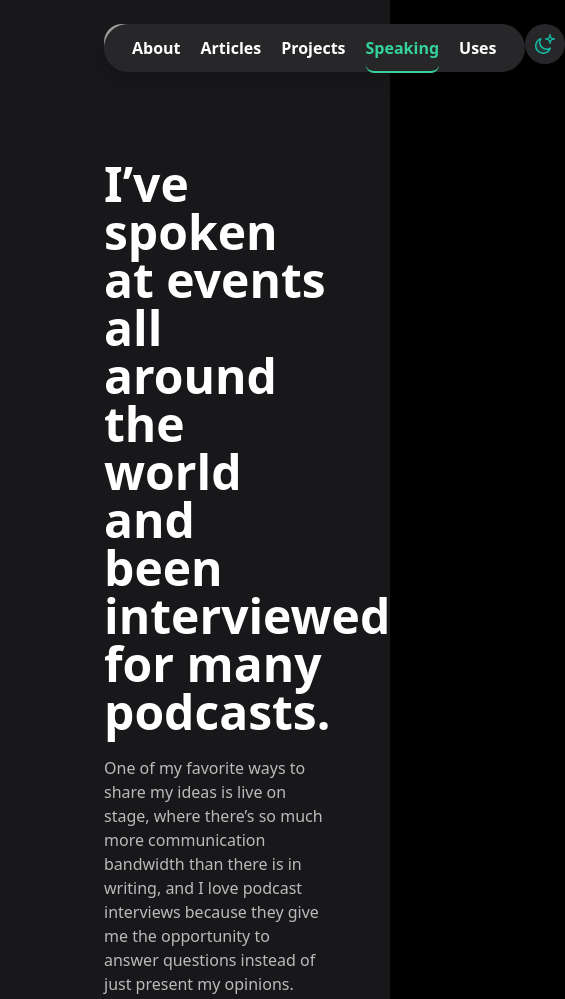
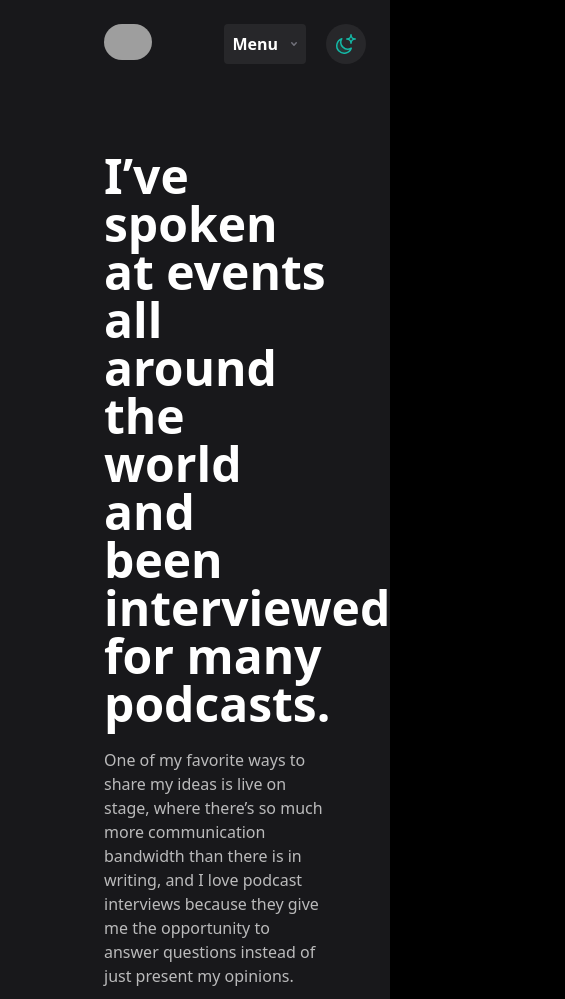
Before and after one commit to BerkantKazangirler/tailwind-spotlight-template, a website: page pages/speaking.html in a window 390 px wide. Shown: the top 999 px of the page, 565 px wide, since content can reach past the window. Drawn offline with Linux system fonts and the light colour scheme; grey boxes are pictures that could not be loaded.

Commit message:
feat: responsive progress

```diff
--- a/js/main.js
+++ b/js/main.js
@@ -1,24 +1,24 @@
 const themebutton = document.querySelector('#themebutton');
 const html = document.querySelector("html");
-var test = 0
+var themevalue = 0
 
 themebutton.addEventListener('click', (e) => {
   if(html.classList.value == "") {
-    console.log("test")
+    console.log("themevalue")
     html.classList.toggle("dark");
-    test = 1;
+    themevalue = 1;
     setStorage()
   } else {
     html.classList.remove("dark");
-    test = 0;
+    themevalue = 0;
     setStorage()
   }
 })
 
 const loadtheme = () => {
-  if(test == 0) {
+  if(themevalue == 0) {
     html.classList.remove("dark");
-  } else if(test == 1) {
+  } else if(themevalue == 1) {
     html.classList.toggle("dark");
   } else {
     html.classList.remove("dark");
@@ -26,13 +26,13 @@ const loadtheme = () => {
 }
 
 const setStorage = () => {
-  window.localStorage.setItem("theme-value", JSON.stringify(test))
+  window.localStorage.setItem("theme-value", JSON.stringify(themevalue))
 }
 
 const getStore = () => {
   const d = JSON.parse(window.localStorage.getItem("theme-value"))
   console.log("Log " + d)
-  test = d === null ? [] : d
+  themevalue = d === null ? [] : d
   loadtheme();
 }
 
--- a/pages/speaking.html
+++ b/pages/speaking.html
@@ -16,7 +16,7 @@
             src="https://spotlight.tailwindui.com/_next/image?url=%2F_next%2Fstatic%2Fmedia%2Favatar.51a13c67.jpg&w=64&q=75"
             class="rounded-full w-12 ml-20 top-4"></a>
         <ul
-        class="list-none shadow-lg bg-zinc-800 dark:bg-zinc-100 font-semibold dark:text-black flex flex-row max-w-120 w-50 pl-7 pr-7 pt-3 pb-3 rounded-full gap-5 text-white">
+          class="list-none shadow-lg bg-zinc-800 dark:bg-zinc-100 font-semibold dark:text-black hidden md:flex flex-row max-w-120 w-50 pl-7 pr-7 pt-3 pb-3 rounded-full gap-5 text-white">
           <li><a class="hover:text-emerald-400 transition-all" href="about.html">About</a></li>
           <li><a class="hover:text-emerald-400 transition-all" href="articles.html">Articles</a></li>
           <li><a class="hover:text-emerald-400 transition-al" href="projects.html">Projects</a></li>
@@ -25,7 +25,20 @@
               href="speaking.html">Speaking</a></li>
           <li><a class="hover:text-emerald-400 transition-all" href="uses.html">Uses</a></li>
         </ul>
-        <button class="flex relative h-max p-2 rounded-full bg-zinc-800 dark:bg-zinc-100 hover:border border-zinc-400 border-opacity-50 w-max" id="themebutton">
+        <div>
+          <div class="flex gap-5">
+            <button
+              class="flex flex-row visible md:hidden bg-zinc-800 dark:bg-zinc-100 hover:border border-zinc-400 border-opacity-50 p-2 rounded font-semibold text-white dark:text-black">
+              Menu
+              <svg viewBox="0 0 8 6" aria-hidden="true"
+                class="ml-3 h-full w-2 stroke-zinc-500 group-hover:stroke-zinc-700 dark:group-hover:stroke-zinc-400">
+                <path d="M1.75 1.75 4 4.25l2.25-2.5" fill="none" stroke-width="1.5" stroke-linecap="round"
+                  stroke-linejoin="round"></path>
+              </svg>
+            </button>
+            <button
+              class="flex relative h-max p-2 rounded-full bg-zinc-800 dark:bg-zinc-100 hover:border border-zinc-400 border-opacity-50 w-max"
+              id="themebutton">
               <svg viewBox="0 0 24 24" aria-hidden="true"
                 class="h-6 w-6 fill-zinc-700 stroke-zinc-500 transition dark:block [@media(prefers-color-scheme:dark)]:group-hover:stroke-zinc-400 [@media_not_(prefers-color-scheme:dark)]:fill-teal-400/10 [@media_not_(prefers-color-scheme:dark)]:stroke-teal-500">
                 <path
@@ -34,11 +47,15 @@
               </svg>
             </button>
           </div>
+        </div>
+      </div>
     </header>
     <div class="p-16 max-w-2xl ml-10">
-      <span class="text-white font-sans font-bold text-5xl dark:text-black">I’ve spoken at events all around the world and been
+      <span class="text-white font-sans font-bold text-5xl dark:text-black">I’ve spoken at events all around the world
+        and been
         interviewed for many podcasts.</span>
-      <p class="text-white leading-6 mt-5 font-sans opacity-70 dark:text-black">One of my favorite ways to share my ideas is live on
+      <p class="text-white leading-6 mt-5 font-sans opacity-70 dark:text-black">One of my favorite ways to share my
+        ideas is live on
         stage, where there’s so much more communication bandwidth than there is in writing, and I love podcast
         interviews because they give me the opportunity to answer questions instead of just present my opinions.</p>
     </div>
@@ -47,21 +64,28 @@
         <span class="text-white ml-5 text-sm font-bold dark:text-black">Conferences</span>
       </div>
       <div class="flex flex-col">
-        <div class="flex flex-col max-w-xl hover:bg-zinc-800 dark:hover:bg-zinc-100 transition-all p-5 relative -top-5 rounded"> <!-- 1. -->
+        <div
+          class="flex flex-col max-w-xl hover:bg-zinc-800 dark:hover:bg-zinc-100 transition-all p-5 relative -top-5 rounded">
+          <!-- 1. -->
           <div class="border-l border-white border-opacity-10 dark:border-black/20">
             <span class="ml-3 text-white opacity-50 text-sm dark:text-black">SysConf 2021</span>
           </div>
-          <span class="text-white font-bold mt-5 dark:text-black">In space, no one can watch you stream — until now</span>
-          <span class="text-white opacity-70 mt-3 text-sm dark:text-black">A technical deep-dive into HelioStream, the real-time
+          <span class="text-white font-bold mt-5 dark:text-black">In space, no one can watch you stream — until
+            now</span>
+          <span class="text-white opacity-70 mt-3 text-sm dark:text-black">A technical deep-dive into HelioStream, the
+            real-time
             streaming library I wrote for transmitting live video back to Earth.</span>
           <span class="text-emerald-400 mt-5 text-sm">Watch video ></span>
         </div>
-        <div class="flex flex-col max-w-xl hover:bg-zinc-800 dark:hover:bg-zinc-100 transition-all p-5 relative -top-5 rounded mt-5"> <!-- 2. -->
+        <div
+          class="flex flex-col max-w-xl hover:bg-zinc-800 dark:hover:bg-zinc-100 transition-all p-5 relative -top-5 rounded mt-5">
+          <!-- 2. -->
           <div class="border-l border-white border-opacity-10 dark:border-black/20">
             <span class="ml-3 text-white opacity-50 text-sm dark:text-black">Business of Startups 2020</span>
           </div>
           <span class="text-white font-bold mt-5 dark:text-black">Lessons learned from our first product recall</span>
-          <span class="text-white opacity-70 mt-3 text-sm dark:text-black">They say that if you’re not embarassed by your first version,
+          <span class="text-white opacity-70 mt-3 text-sm dark:text-black">They say that if you’re not embarassed by
+            your first version,
             you’re doing it wrong. Well when you’re selling DIY space shuttle kits it turns out it’s a bit more
             complicated.</span>
           <span class="text-emerald-400 mt-5 text-sm">Watch video ></span>
@@ -73,30 +97,39 @@
         <span class="text-white ml-5 text-sm font-bold dark:text-black">Podcasts</span>
       </div>
       <div class="flex flex-col">
-        <div class="flex flex-col max-w-xl hover:bg-zinc-800 dark:hover:bg-zinc-100 transition-all relative -top-5 p-5 rounded"> <!-- 1. -->
+        <div
+          class="flex flex-col max-w-xl hover:bg-zinc-800 dark:hover:bg-zinc-100 transition-all relative -top-5 p-5 rounded">
+          <!-- 1. -->
           <div class="border-l border-white border-opacity-10 dark:border-black/20">
             <span class="ml-3 text-white opacity-50 text-sm dark:text-black">Encoding Design, July 2022</span>
           </div>
           <span class="text-white font-bold mt-5 dark:text-black">Using design as a competitive advantage</span>
-          <span class="text-white opacity-70 mt-3 text-sm dark:text-black">How we used world-class visual design to attract a great
+          <span class="text-white opacity-70 mt-3 text-sm dark:text-black">How we used world-class visual design to
+            attract a great
             team, win over customers, and get more press for Planetaria.</span>
           <span class="text-emerald-400 mt-5 text-sm">Listen to podcast ></span>
         </div>
-        <div class="flex flex-col max-w-xl hover:bg-zinc-800 dark:hover:bg-zinc-100 transition-all p-5 relative -top-5 rounded mt-5"> <!-- 2. -->
+        <div
+          class="flex flex-col max-w-xl hover:bg-zinc-800 dark:hover:bg-zinc-100 transition-all p-5 relative -top-5 rounded mt-5">
+          <!-- 2. -->
           <div class="border-l border-white border-opacity-10 dark:border-black/20">
             <span class="ml-3 text-white opacity-50 text-sm dark:text-black">The Escape Velocity Show, March 2022</span>
           </div>
           <span class="text-white font-bold mt-5 dark:text-black">Bootstrapping an aerospace company to $17M ARR</span>
-          <span class="text-white opacity-70 mt-3 text-sm dark:text-black">The story of how we built one of the most promising space
+          <span class="text-white opacity-70 mt-3 text-sm dark:text-black">The story of how we built one of the most
+            promising space
             startups in the world without taking any capital from investors.</span>
           <span class="text-emerald-400 mt-5 text-sm">Listen to podcast ></span>
         </div>
-        <div class="flex flex-col max-w-xl hover:bg-zinc-800 dark:hover:bg-zinc-100 transition-all p-5 relative -top-5 rounded mt-5"> <!-- 3. -->
+        <div
+          class="flex flex-col max-w-xl hover:bg-zinc-800 dark:hover:bg-zinc-100 transition-all p-5 relative -top-5 rounded mt-5">
+          <!-- 3. -->
           <div class="border-l border-white border-opacity-10 dark:border-black/20">
             <span class="ml-3 text-white opacity-50 text-sm dark:text-black">How They Work Radio, September 2021</span>
           </div>
           <span class="text-white font-bold mt-5 dark:text-black">Programming your company operating system</span>
-          <span class="text-white opacity-70 mt-3 text-sm dark:text-black">On the importance of creating systems and processes for
+          <span class="text-white opacity-70 mt-3 text-sm dark:text-black">On the importance of creating systems and
+            processes for
             running your business so that everyone on the team knows how to make the right decision no matter the
             situation.</span>
           <span class="text-emerald-400 mt-5 text-sm">Listen to podcast ></span>
@@ -116,4 +149,5 @@
 
 </body>
 <script src="../js/main.js"></script>
+
 </html>
```
Also changed, not shown: pages/about.html (+23 -5 lines), pages/articles.html (+25 -6 lines), pages/main.html (+28 -7 lines), pages/projects.html (+29 -8 lines), pages/uses.html (+44 -16 lines), css/output.css. Lines whose indentation alone changed are shown as unchanged.
